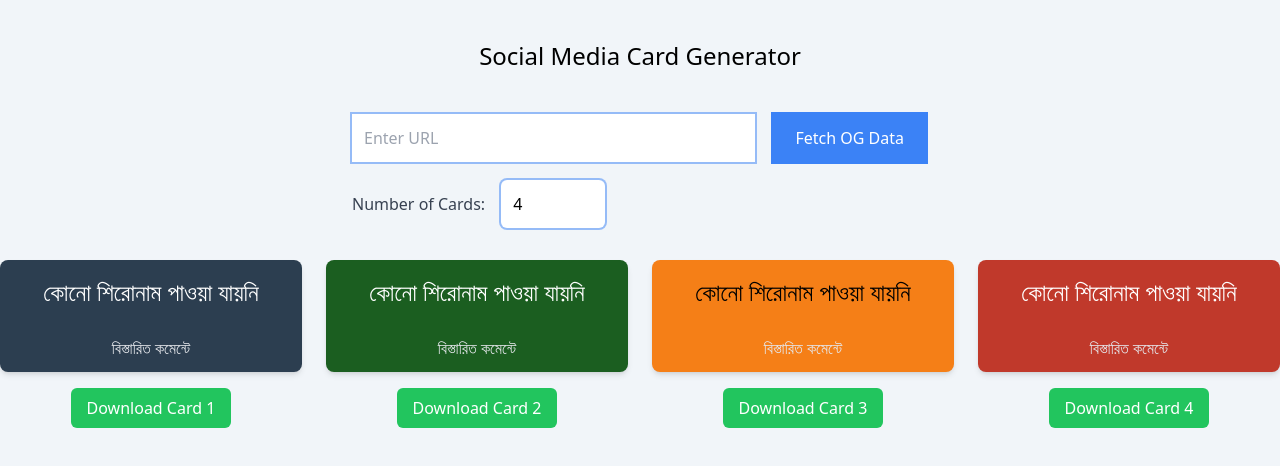
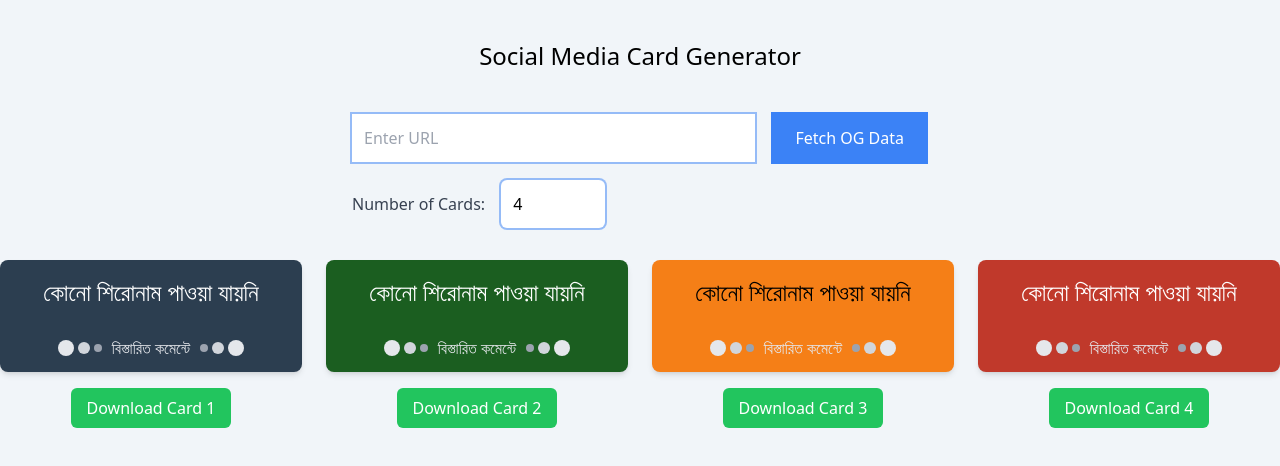
Before and after one commit to ratulxlr8/social-media-card-generator, a Next.js app: page / in a window 1280 px wide. Shown: the top 466 px of the page. Built offline with nearby package versions, Linux system fonts and the light colour scheme.

Commit message:
Enhance comment section styling with animated dots and improved layout

```diff
--- a/app/page.js
+++ b/app/page.js
@@ -152,8 +152,18 @@ export default function Home() {
                     />
                   )}
                 </div>
-                <div className="px-6 py-3 text-center text-gray-200">
-                  বিস্তারিত কমেন্টে
+                <div className="px-6 py-3 text-center flex gap-2.5 items-center justify-center">
+                  <div className="flex  items-center justify-center gap-1">
+                    <span className="inline-block w-4 h-4 bg-gray-200 rounded-full"></span>
+                    <span className="inline-block w-3 h-3 bg-gray-300 rounded-full"></span>
+                    <span className="inline-block w-2 h-2 bg-gray-400 rounded-full"></span>
+                  </div>
+                  <p className="text-gray-200 ">বিস্তারিত কমেন্টে</p>
+                  <div className="flex  items-center justify-center gap-1">
+                    <span className="inline-block w-2 h-2 bg-gray-400 rounded-full"></span>
+                    <span className="inline-block w-3 h-3 bg-gray-300 rounded-full"></span>
+                    <span className="inline-block w-4 h-4 bg-gray-200 rounded-full"></span>
+                  </div>
                 </div>
                 {/* Download Button */}
               </div>
```
